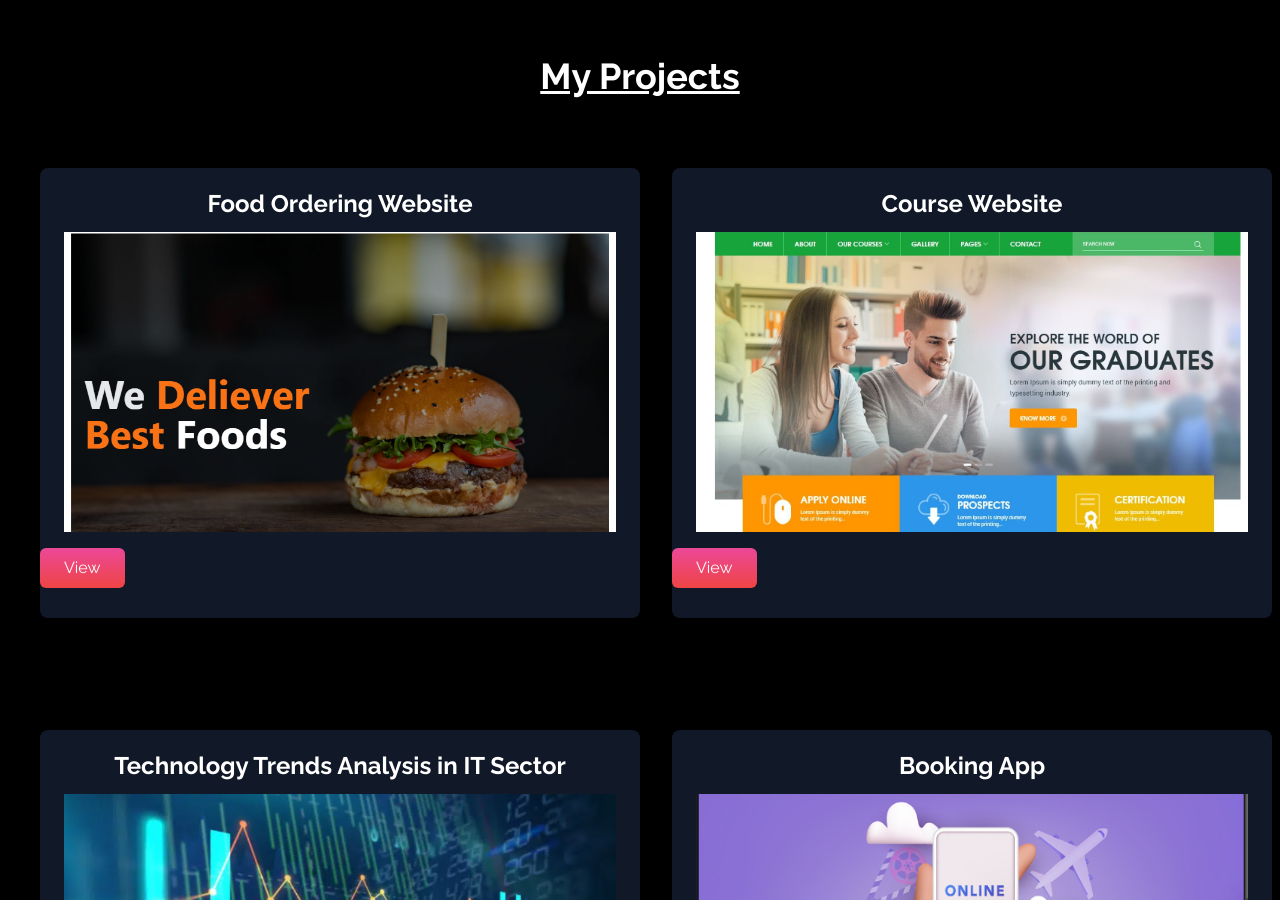
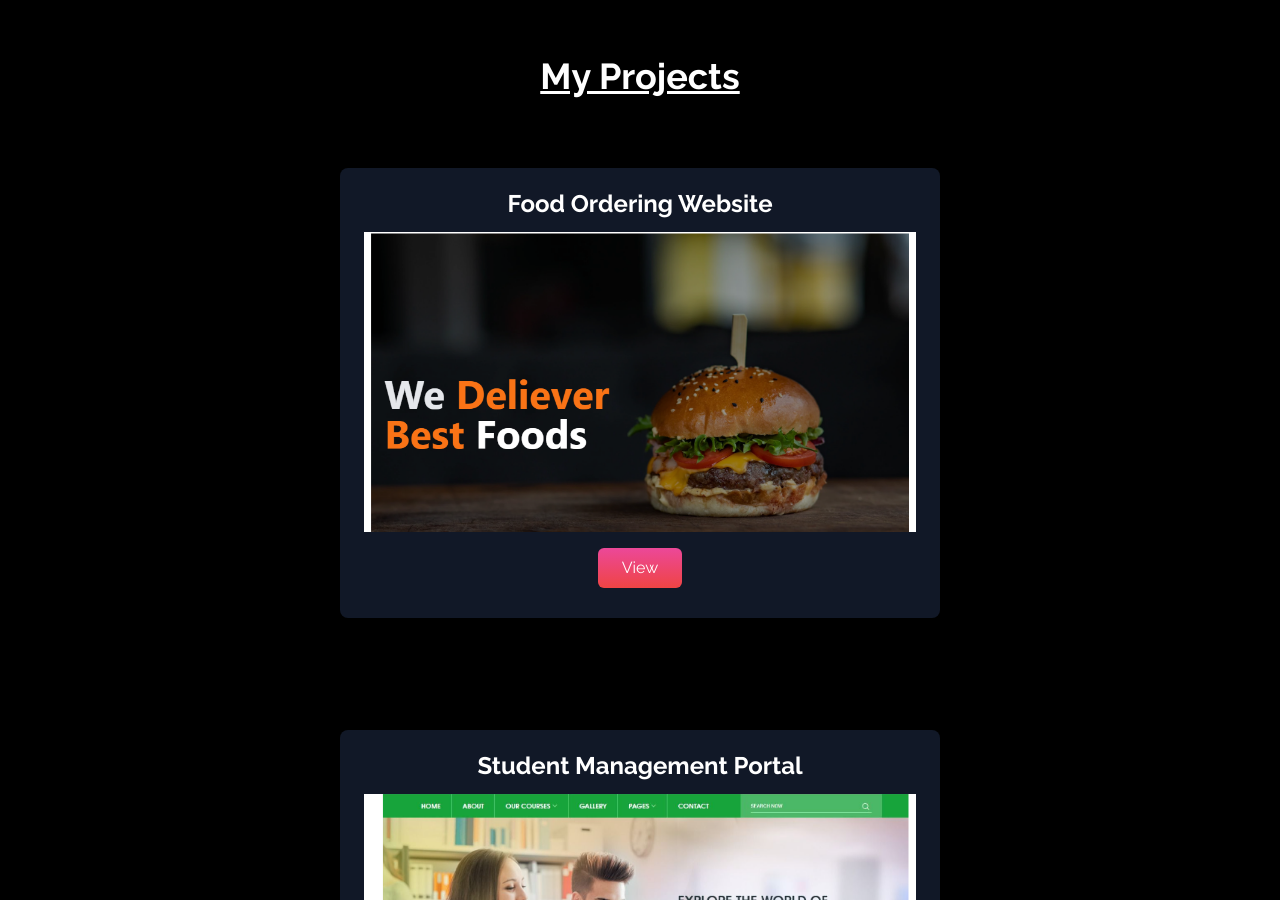
Before and after one commit to mohitbakshi00/Portfolio-Mohit-Bakshi, a React (Create React App) app: page / in a window 1280 px wide. Shown: the part 1900-2800 px from the top of the page. Built offline with nearby package versions, Linux system fonts and the light colour scheme.

Commit message:
Added new projects

```diff
--- a/src/components/Home.jsx
+++ b/src/components/Home.jsx
@@ -10,7 +10,7 @@ const Home = () => {
       <div className="max-w-screen-lg mx-auto flex flex-col items-center justify-center h-full px-4 md:flex-row">
         <div className="flex flex-col justify-center h-full">
           <h2 className=" text-4xl py-2 sm:text-7xl font-bold  text-white">
-            Mohit
+            Mohit Bakshi
           </h2>
 
         </div>
--- a/src/components/Projects.jsx
+++ b/src/components/Projects.jsx
@@ -17,8 +17,8 @@ const Projects = () => {
     {
       id: 2,
       src: courseWebsite,
-      title: "Course Website",
-      link: "https://magical-sunshine-75560b.netlify.app/",
+      title: "Student Management Portal",
+      link: "https://github.com/mohitbakshi00/student-portal",
     },
     {
       id: 3,
@@ -26,32 +26,21 @@ const Projects = () => {
       title: "Technology Trends Analysis in IT Sector",
       link: "https://github.com/mohitbakshi00/technology-usage-trends-analysis",
     },
-    {
-      id: 4,
-      src: booking,
-      title: "Booking App",
-      link: "https://magical-sunshine-75560b.netlify.app/",
-    }
   ]
 
   return (
     <div name="projects" className="bg-black w-full h-full py-8">
       <h1 className="text-4xl text-white font-bold text-center py-8 underline ">My Projects</h1>
-      <div className="sm:grid grid-cols-1  lg:grid-cols-2 gap-16 pt-4 mx-10">
+      <div className="sm:grid grid-cols-1  lg:flex flex-wrap gap-16 pt-4 mx-10">
         {techs.map(({ id, src, title, link }) => (
           <div
             key={id}
-            className={`sm:w-[600px] h-[450px] mx-auto my-6 shadow-lg duration-500 py-2 rounded-lg bg-gray-900 `}
-          >
+            className={`sm:w-[600px] h-[450px] mx-auto my-6 shadow-lg duration-500 py-2 rounded-lg bg-gray-900 `}>
             <p className="my-2 text-center text-2xl text-white py-1 font-bold">{title}</p>
 
             <img src={src} alt="" className="max-h-[300px]  md:max-h-[300px] w-full px-6 object-cover rounded-xl border-x-black" />
-            <div className="flex mx-auto">
 
-              <a href={link} target="_blank" rel="noreferrer" ><button className="text-white bg-gradient-to-b from-pink-500 to-red-500 px-6 py-2 my-4 mx-auto flex items-center rounded-md hover:scale-110 duration-300">View</button></a>
-
-
-            </div>
+              <a href={link} target="_blank" rel="noreferrer" ><button className="text-white bg-gradient-to-b from-pink-500 to-red-500 px-6 py-2 my-4 mx-auto  flex justify-between items-center rounded-md hover:scale-110 duration-300">View</button></a>
 
           </div>
         ))}
--- /dev/null
+++ b/src/components/counter.jsx
@@ -0,0 +1,39 @@
+import React from 'react'
+import { useState } from 'react'
+
+ const counter = () => {
+    // const count, setcount = useState()
+
+    let a=0;
+
+    function incr(a){
+       a= a+1;
+    }
+
+    function decr(a){
+        a= a-1;
+    }
+
+    function res(a){
+        a= 0;
+    }
+
+  return (
+    <div className="height-[500px]">
+     <div className= 'mx-10 my-20'>counter App</div>
+
+     <div className= 'mx-5 px-5'>
+
+     <div> {a} </div>
+     <button onClick={incr(a)} className= 'mx-10 '>Increment</button>
+     <button onClick={decr(a)} className= 'mx-10'>decrement</button>
+     <button onClick={res(a)} className= 'mx-10' >reset</button>
+     </div>
+
+    </div>
+
+  )
+
+}
+
+export default counter;
```
